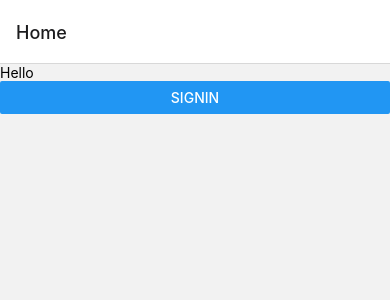
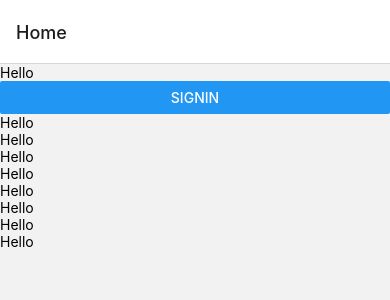
Before and after one commit to jalal-codr/AppDevPrac, a React Native app: screen /Home in a window 390 px wide. Shown: the top 300 px of the page. Built offline with nearby package versions, Linux system fonts and the light colour scheme.

Commit message:
scroll view

```diff
--- a/Screens/Home/Home.jsx
+++ b/Screens/Home/Home.jsx
@@ -1,5 +1,5 @@
 import React from 'react'
-import {View,Text,Button,Image} from 'react-native'
+import {View,Text,Button,Image, ScrollView} from 'react-native'
 
 
 function Home({navigation}) {
@@ -14,6 +14,16 @@ function Home({navigation}) {
   <View>
     <Text>Hello</Text>
     <Button title='SignIn' onPress={btnPress}/>
+    <ScrollView>
+    <Text>Hello</Text>
+    <Text>Hello</Text>
+    <Text>Hello</Text>
+    <Text>Hello</Text>
+    <Text>Hello</Text>
+    <Text>Hello</Text>
+    <Text>Hello</Text>
+    <Text>Hello</Text>
+    </ScrollView>
   </View>
   )
 }
--- a/Screens/Signin/Signin.jsx
+++ b/Screens/Signin/Signin.jsx
@@ -1,5 +1,5 @@
 import React, { useState } from 'react'
-import {View,Text,Button,TextInput, Alert} from 'react-native'
+import {View,Text,Button,TextInput, Alert, ScrollView} from 'react-native'
 
 
 function Signin({navigation,route}) {
```
